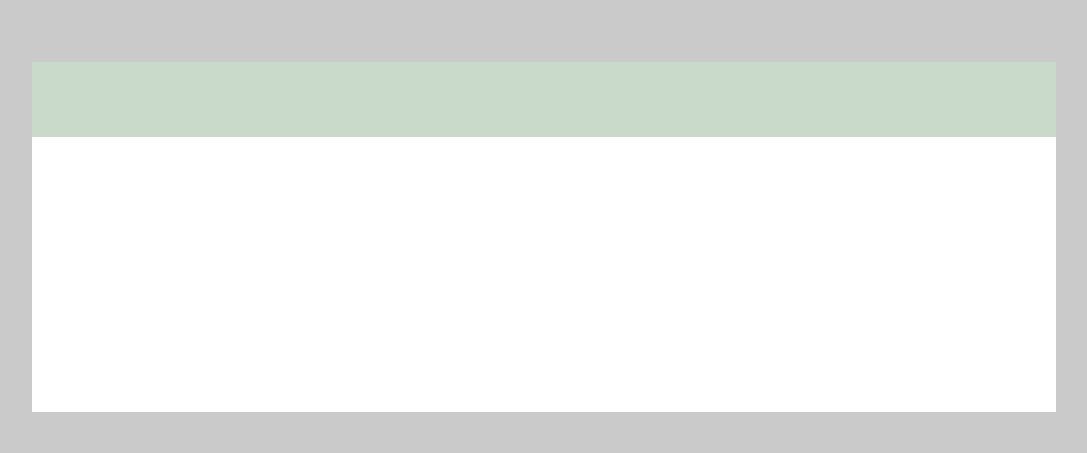
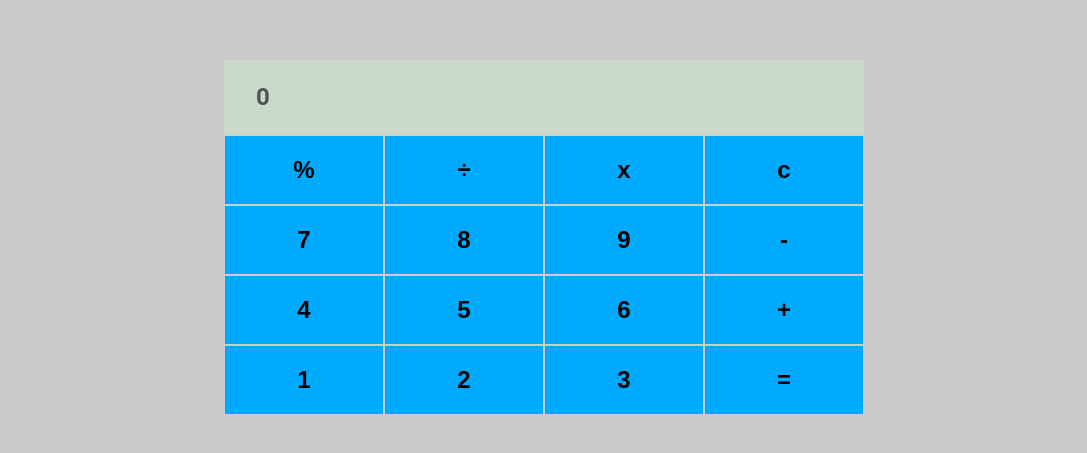
Before and after one commit to Lucas-Dsra/calculadora1, a React (Create React App) app: page / in a window 1280 px wide. Shown: the part 163-616 px from the top of the page, without its empty margins (96-1183 px from the left). Built offline with nearby package versions, Linux system fonts and the light colour scheme.

Commit message:
Realizei a configuração do botões e seus layout além de adicionar a função para ao clicar aparecer o número do input

```diff
--- a/src/App.js
+++ b/src/App.js
@@ -1,12 +1,44 @@
 import Input from './components/input';
 import Button from './components/button';
-import { Container, Content } from "./syles";
+import { Container, Content, Row, Column } from "./syles";
+import { useState } from 'react';
 
 const App = () =>{
+
+  const [currentNumber, setCurrentNumber] = useState(0);
+
+  const handleAddNumber = (num) => {
+    setCurrentNumber(prev => `${num}${prev}`)
+
+  };
   return (
     <Container>
       <Content>
-          <Input></Input>
+          <Input value={currentNumber}></Input>
+            <Row>
+              <Button label="%" onClick={() => handleAddNumber('%')}></Button>
+              <Button label="÷" onClick={() => handleAddNumber('÷')}></Button>
+              <Button label="x" onClick={() => handleAddNumber('x')}></Button>
+              <Button label="c" onClick={() => handleAddNumber('c')}></Button>
+            </Row>
+            <Row>
+              <Button label="7" onClick={() => handleAddNumber('7')}></Button>
+              <Button label="8" onClick={() => handleAddNumber('8')}></Button>
+              <Button label="9" onClick={() => handleAddNumber('9')}></Button>
+              <Button label="-" onClick={() => handleAddNumber('-')}></Button>
+            </Row>
+            <Row>
+              <Button label="4" onClick={() => handleAddNumber('4')}></Button>
+              <Button label="5" onClick={() => handleAddNumber('5')}></Button>
+              <Button label="6" onClick={() => handleAddNumber('6')}></Button>
+              <Button label="+" onClick={() => handleAddNumber('+')}></Button>
+            </Row>
+            <Row>
+              <Button label="1" onClick={() => handleAddNumber('1')}></Button>
+              <Button label="2" onClick={() => handleAddNumber('2')}></Button>
+              <Button label="3" onClick={() => handleAddNumber('3')}></Button>
+              <Button label="=" onClick={() => handleAddNumber('=')}></Button>
+            </Row>
       </Content>
     </Container>
   );
--- a/src/components/button/index.js
+++ b/src/components/button/index.js
@@ -1,9 +1,11 @@
+import { ButtonContainer  } from "./syles";
 
-const Button = () => {
+
+const Button = ({label, onClick}) => {
   return (
-    <div className="App">
-      Olá
-    </div>
+    <ButtonContainer onClick={onClick} type="button">
+      {label}
+    </ButtonContainer>
   );
 }
 
--- a/src/components/button/syles.js
+++ b/src/components/button/syles.js
@@ -1 +1,15 @@
 import styled from 'styled-components';
+
+
+export const ButtonContainer = styled.button`
+    padding: 20px;
+    border : 1px solid #cdcdcd;
+    background-color: #00aaff;
+    font-size: 24px;
+    font-weight: 700;
+    flex: 1;
+
+    &:hover {
+        opacity: 0.6;
+    }
+`
--- a/src/components/input/index.js
+++ b/src/components/input/index.js
@@ -2,10 +2,10 @@ import { InputContainer } from "./syles";
 
 
 
-const Input = () => {
+const Input = ({value}) => {
     return (
       <InputContainer>
-        <input></input>
+        <input disabled value={value}></input>
       </InputContainer>
     );
   }
--- a/src/components/input/syles.js
+++ b/src/components/input/syles.js
@@ -20,7 +20,6 @@ export const InputContainer = styled.div`
         font-size: 24px;
         font-family: 'Roboto';
         font-weight: 600;
-        text-align: right;
     }
 
 `
--- a/src/syles.js
+++ b/src/syles.js
@@ -12,7 +12,24 @@ export const Container = styled.div`
 
 export const Content = styled.div`
     background-color: white;
-    width: 80%;
+    width: 50%;
     min-height: 350px;
 
 `
+
+
+export const Row = styled.div`
+    display: flex;
+    flex-direction: row;
+    justify-content: space-between;
+    align-items: center;
+
+`
+
+export const Column = styled.div`
+    display: flex;
+    flex-direction: column;
+    justify-content: space-between;
+    align-items: center;
+
+`
```
